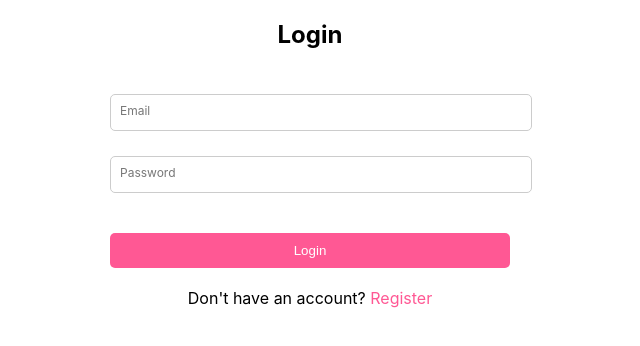
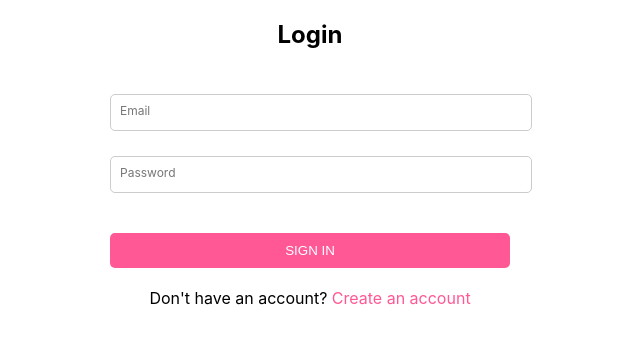
Before and after one commit to IT21182914/Codesec-Project, a React (Create React App) app in the folder frontend/: page / in a window 1280 px wide. Shown: the top 346 px of the page, without its empty margins (330-970 px from the left). Built offline with nearby package versions, Linux system fonts and the light colour scheme.

Commit message:
Login Form

```diff
--- a/frontend/src/components/LoginForm.js
+++ b/frontend/src/components/LoginForm.js
@@ -97,11 +97,11 @@ const LoginForm = () => {
           </div>
         </div>
         <button type="submit" className="submit-button">
-          Login
+          SIGN IN
         </button>
       </form>
       <p className="register-link">
-        Don't have an account? <span>Register</span>
+        Don't have an account? <span>Create an account</span>
       </p>
     </div>
   );
```
